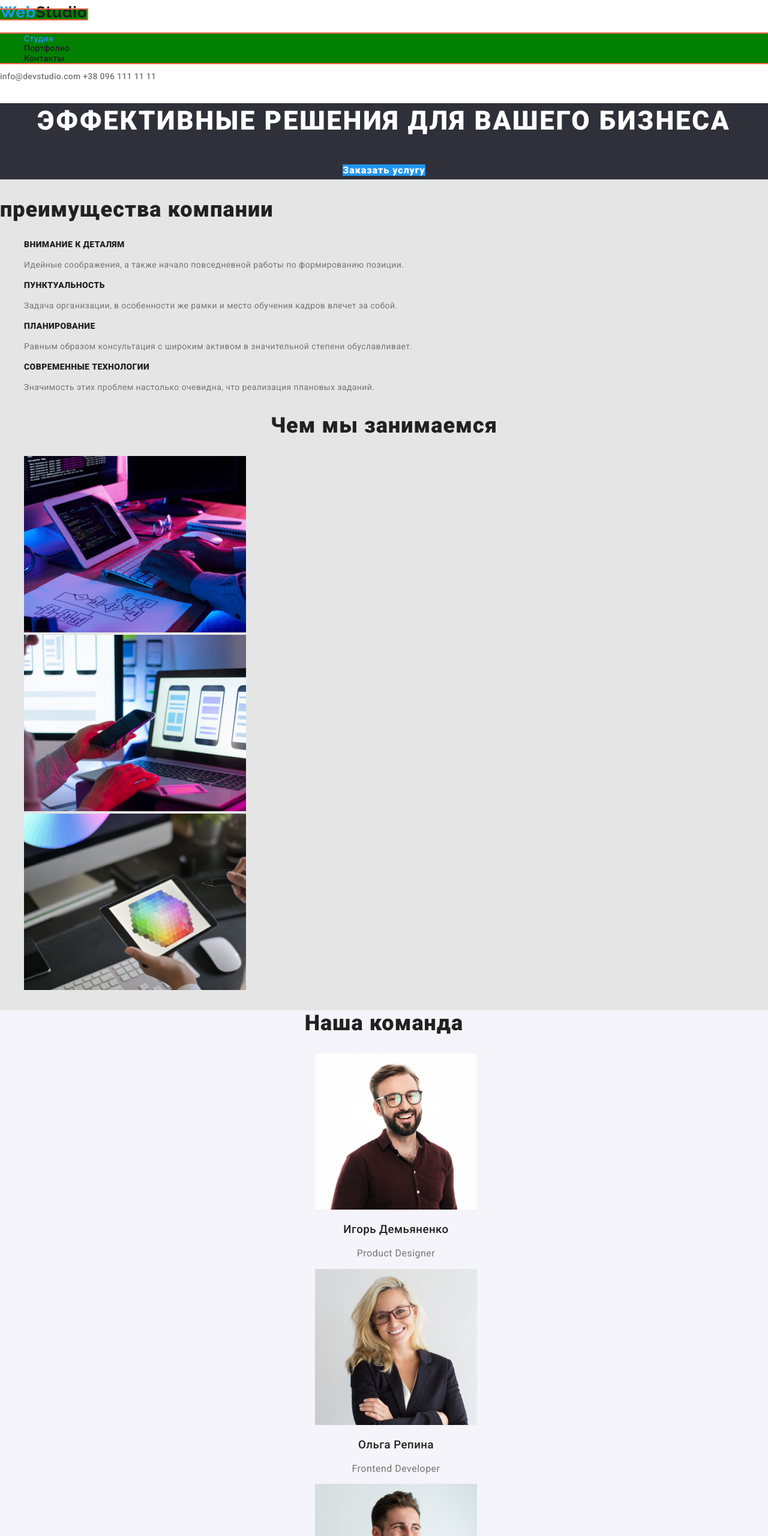
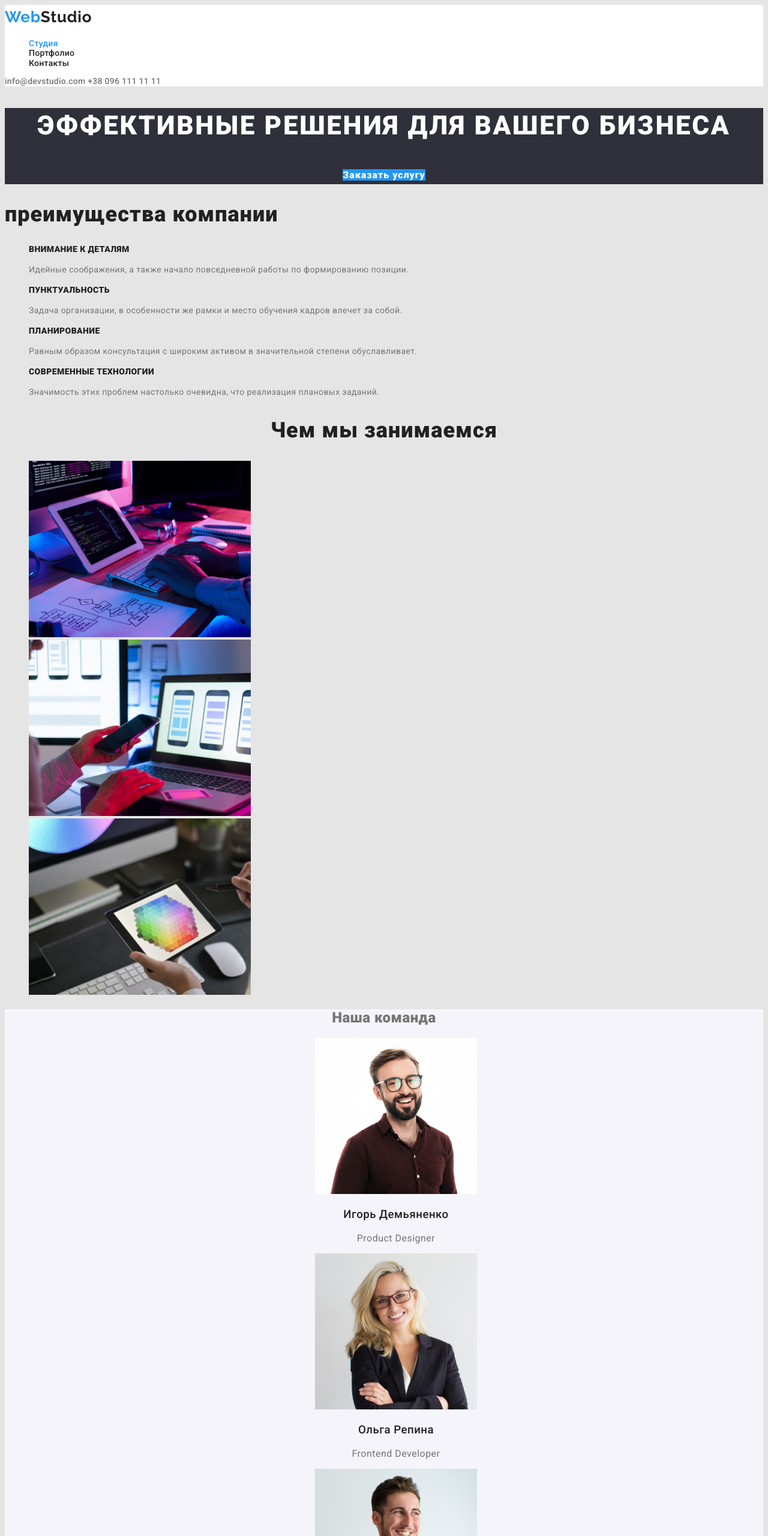
Before and after one commit to playsoksana/goit-markup-hw-02, a plain HTML site: page index.html in a window 1280 px wide. Shown: the top 2560 px of the page at 60% size. Drawn offline with Linux system fonts and the light colour scheme.

Commit message:
корректирует разметку стилизации

```diff
--- a/css/style.css
+++ b/css/style.css
@@ -1,15 +1,3 @@
-html {
-  box-sizing: border-box;
-}
-*,
-*::before,
-*::before {
-  box-sizing: inherit;
-}
-body {
-  margin: 0;
-}
-
 :root {
   --primari-title: #212121;
   --second-title: #ffffff;
@@ -28,11 +16,12 @@ body {
   text-decoration: none;
   font-style: normal;
 }
-ul {
+
+.list {
   list-style: none;
 }
 
-main {
+body {
   font-family: "Roboto", sans-serif;
   font-weight: 400;
 
@@ -65,7 +54,7 @@ main {
 }
 
 /* header */
-header {
+.header {
   font-family: "Roboto", sans-serif;
   font-weight: 500;
   font-size: 14px;
@@ -96,7 +85,7 @@ header {
 }
 
 /* footer */
-footer {
+.footer {
   font-family: "Roboto", sans-serif;
   font-size: 14px;
   line-height: 1.7;
@@ -139,19 +128,19 @@ footer {
 }
 
 /*  преимущество компании*/
-h2,
-h3 {
+.title-second,
+.title-list {
   color: var(--primari-title);
 }
 
-h2 {
+.title-second {
   font-size: 36px;
   font-weight: 700;
   line-height: 1.17;
   letter-spacing: 0.03em;
 }
 
-.advantage h3 {
+.advantage .title-list {
   font-size: 14px;
   font-weight: 700;
   line-height: 1.14;
@@ -159,7 +148,7 @@ h2 {
   text-transform: uppercase;
 }
 
-.advantage p {
+.advantage {
   font-size: 14px;
   line-height: 1.71;
   letter-spacing: 0.03em;
@@ -173,7 +162,7 @@ h2 {
   background-color: var(--second-background);
 }
 
-.team h3 {
+.team .title-list {
   font-weight: 500;
 }
 
@@ -209,8 +198,3 @@ h2 {
   line-height: 1.88;
   letter-spacing: 0.03em;
 }
-
-.box {
-  outline: 2px solid tomato;
-  background-color: green;
-}
--- a/index.html
+++ b/index.html
@@ -13,12 +13,11 @@
 </head>
 <body>
 <!--Header-->
-<header>
+<header class="header">
+        <nav>
+        <a href="./index.html" class="link"><span class="web-logo">Web</span><span class="logo-header">Studio</span></a>
 
-    <nav>
-        <a href="./index.html" class="link box"><span class="web-logo">Web</span><span class="logo-header">Studio</span></a>
-
-        <ul class="box">
+        <ul class="list">
             <li>
                 <a href="./index.html" class="nav-header  current link">Студия</a>
             </li>
@@ -43,29 +42,29 @@
         <a href="" class="hero-link link">Заказать услугу</a>
     </section>
     <section class="advantage">
-        <h2>преимущества компании</h2>
-        <ul>
+        <h2 class="title-second">преимущества компании</h2>
+        <ul class="list">
             <li>
-                <h3>Внимание к деталям</h3>
+                <h3 class="title-list">Внимание к деталям</h3>
                 <p>Идейные соображения, а также начало повседневной работы по формированию позиции.</p>
             </li>
             <li>
-                <h3>Пунктуальность</h3>
+                <h3 class="title-list">Пунктуальность</h3>
                 <p>Задача организации, в особенности же рамки и место обучения кадров влечет за собой.</p>
             </li>
             <li>
-                <h3>Планирование</h3>
+                <h3 class="title-list">Планирование</h3>
                 <p>Равным образом консультация с широким активом в значительной степени обуславливает.</p>
             </li>
             <li>
-                <h3>Современные технологии</h3>
+                <h3 class="title-list">Современные технологии</h3>
                 <p>Значимость этих проблем настолько очевидна, что реализация плановых заданий.</p>
             </li>
         </ul>
     </section>
     <section class="work">
-        <h2 class="center-text">Чем мы занимаемся</h2>
-        <ul>
+        <h2 class="center-text title-second">Чем мы занимаемся</h2>
+        <ul class="list">
             <li>
                 <a href="">
                     <img src="./images/img1.jpg"  alt="человек печатает на ноутбуке"  width="370">
@@ -84,26 +83,26 @@
         </ul>
     </section>
     <section class="team center-text">
-        <h2>Наша команда</h2>
-        <ul>
+        <h2 title-second>Наша команда</h2>
+        <ul class="list">
             <li>
                 <img src="./images/foto-product-designer.jpg" alt="специалист по дизайну продукта" width="270">
-                <h3>Игорь Демьяненко</h3>
+                <h3 class="title-list">Игорь Демьяненко</h3>
                 <p lang="en">Product Designer</p>
             </li>
             <li>
                 <img src="./images/foto-frontend-developer.jpg" alt="специалист фронтент разработки" width="270">
-                <h3>Ольга Репина</h3>
+                <h3 class="title-list">Ольга Репина</h3>
                 <p lang="en">Frontend Developer</p>
             </li>
             <li>
                 <img src="./images/foto-marketing.jpg" alt="маркетолог" width="270">
-                <h3>Николай Тарасов</h3>
+                <h3 class="title-list">Николай Тарасов</h3>
                 <p lang="en">Marketing</p>
             </li>
             <li>
                 <img src="./images/foto-ui-designer.jpg" alt="специалист по дизайну интерфейса" width="270">
-                <h3>Михаил Ермаков</h3>
+                <h3 class="title-list">Михаил Ермаков</h3>
                 <p lang="en">UI Designer</p>
             </li>
         </ul>
@@ -114,7 +113,7 @@
     <a href="./index.html" class="link"><span class="web-logo">Web</span><span class="logo-footer">Studio</span></a>
     <address class="link">
         <p class="link">г. Киев, пр-т Леси Украинки, 26</p>
-        <ul class="footer-contacts">
+        <ul class="list footer-contacts">
             <li>
                 <a href="mielto:info@example.com" class="link">info@example.com</a>
             </li>
```
Also changed, not shown: portfolio.html (+13 -13 lines).
